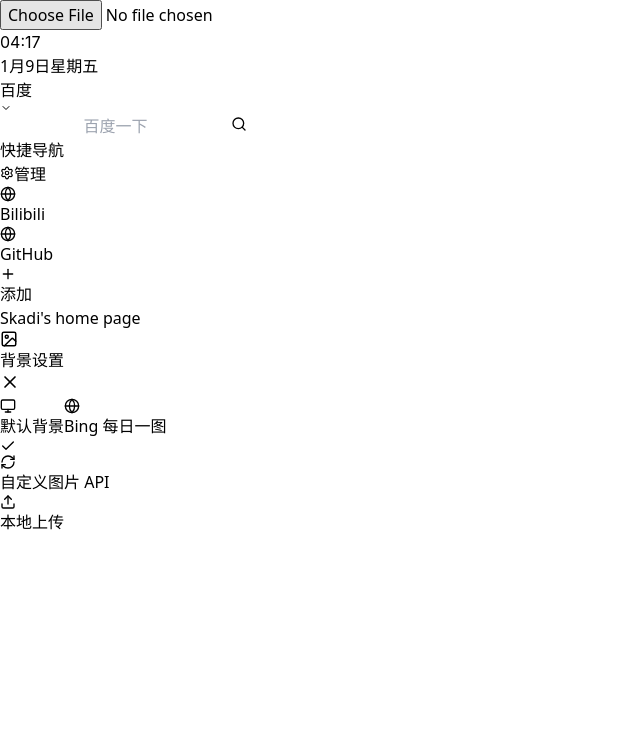
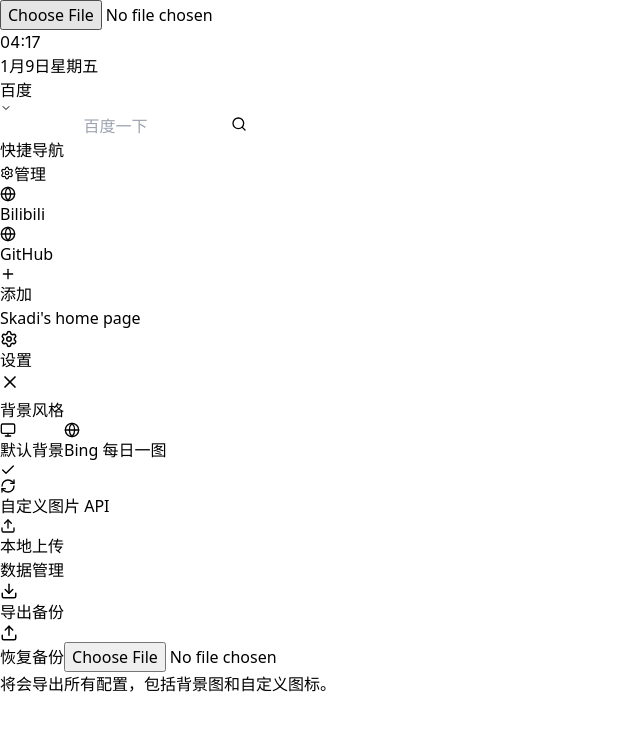
Before and after one commit to sudo-bai/homepage, a React (Vite) app: page / in a window 1280 px wide. Both pictures are taken after a click on the button 7 px from the left and 173 px from the top of the page. Shown: the top 730 px of the page, without its empty margins (0-640 px from the left). Built offline with nearby package versions, Linux system fonts and the light colour scheme; grey boxes are pictures that could not be loaded.

Commit message:
Add:加入配置导出功能

```diff
--- a/src/App.jsx
+++ b/src/App.jsx
@@ -2,10 +2,10 @@
 import {
   Plus, X, Search, Trash2, ChevronDown, Check, Settings, Globe,
   Image as ImageIcon, Upload, Monitor, RefreshCw, Edit,
-  ImagePlus, ArrowLeftRight, Grid, WifiOff
+  ImagePlus, ArrowLeftRight, Grid, WifiOff, Download
 } from 'lucide-react';
 
-// --- 工具函数：图片压缩与转Base64 ---
+// --- 工具函数：图片压缩与转Base64 (保持不变) ---
 const compressAndCacheImage = async (imgUrl, quality = 0.6, maxWidth = 1920) => {
   try {
     if (!imgUrl || imgUrl.startsWith('data:')) return null;
@@ -37,13 +37,11 @@
     // 压缩为 JPEG
     return canvas.toDataURL('image/jpeg', quality);
   } catch (e) {
-    // console.warn("Image caching failed (likely CORS restriction):", e);
-    // 缓存失败是预料之中的（跨域问题），不影响主流程
     return null;
   }
 };
 
-// --- 组件：智能图标 (增强离线版) ---
+// --- 组件：智能图标 (保持不变) ---
 const SmartIcon = ({ url, title, customIcon, isOnline }) => {
   const [src, setSrc] = useState('');
   const [retryCount, setRetryCount] = useState(0);
@@ -212,6 +210,74 @@
     { id: 2, title: 'GitHub', url: 'https://github.com' },
   ];
 
+  // --- 导出配置 ---
+  const handleExportConfig = () => {
+    const config = {
+      version: 1,
+      timestamp: new Date().toISOString(),
+      links: links,
+      bgConfig: bgConfig,
+      searchEngine: searchEngine,
+      customEngineUrl: customEngineUrl
+    };
+
+    const blob = new Blob([JSON.stringify(config, null, 2)], { type: 'application/json' });
+    const url = URL.createObjectURL(blob);
+    const a = document.createElement('a');
+    a.href = url;
+    a.download = `skadi_home_backup_${new Date().toISOString().slice(0,10)}.json`;
+    document.body.appendChild(a);
+    a.click();
+    document.body.removeChild(a);
+    URL.revokeObjectURL(url);
+  };
+
+  // --- 导入配置 ---
+  const handleImportConfig = (e) => {
+    const file = e.target.files[0];
+    if (!file) return;
+
+    const reader = new FileReader();
+    reader.onload = (event) => {
+      try {
+        const config = JSON.parse(event.target.result);
+
+        // 简单的数据校验
+        if (config.links && Array.isArray(config.links)) {
+          setLinks(config.links);
+          // 立即持久化，防止刷新丢失
+          localStorage.setItem('my-nav-links', JSON.stringify(config.links));
+        }
+
+        if (config.bgConfig) {
+          setBgConfig(config.bgConfig);
+          // 立即持久化
+          localStorage.setItem('bg-config', JSON.stringify(config.bgConfig));
+        }
+
+        if (config.searchEngine) {
+          setSearchEngine(config.searchEngine);
+          localStorage.setItem('search-engine-pref', config.searchEngine);
+        }
+
+        if (config.customEngineUrl) {
+          setCustomEngineUrl(config.customEngineUrl);
+          localStorage.setItem('custom-engine-url', config.customEngineUrl);
+        }
+
+        alert(`配置导入成功！\n备份时间: ${config.timestamp ? new Date(config.timestamp).toLocaleString() : '未知'}`);
+        setIsSettingsOpen(false);
+      } catch (err) {
+        alert('导入失败：文件格式错误或已损坏');
+        console.error(err);
+      }
+    };
+    reader.readAsText(file);
+    // 清空 input 使得同一个文件可以再次触发 change
+    e.target.value = '';
+  };
+
+
   useEffect(() => {
     document.title = "Skadi's home page";
     const link = document.querySelector("link[rel~='icon']") || document.createElement('link');
@@ -254,7 +320,6 @@
     };
   }, []);
 
-  // --- 修复后的背景加载与缓存逻辑 ---
   useEffect(() => {
     const loadBackground = async () => {
       let targetUrl = '';
@@ -268,47 +333,29 @@
         targetUrl = 'https://t.alcy.cc/ycy';
       }
 
-      // Base64 直接显示
       if (targetUrl.startsWith('data:')) {
         setActiveBgUrl(targetUrl);
         return;
       }
 
-      // 离线逻辑
       if (!isOnline) {
          const cachedBg = localStorage.getItem('cached_bg_v1');
          if (cachedBg) setActiveBgUrl(cachedBg);
-         // 如果没缓存也没网，也没办法，只能黑屏或者显示默认色
          return;
       }
 
-      // 在线逻辑：
-      // 1. 如果有缓存，优先读取缓存（减少白屏）
-      // 2. 如果没有缓存，直接设置 URL（确保一定能看到图，这是修复的关键）
       const cachedBg = localStorage.getItem('cached_bg_v1');
-
-      // 这里的逻辑改为：不管有没有缓存，先确保 UI 有东西显示。
-      // 如果有缓存用缓存，没缓存用在线 URL。
-      // 然后再尝试去请求“新图”来刷新缓存。
       if (cachedBg) {
         setActiveBgUrl(cachedBg);
       } else {
-        // 关键修复：没缓存时，直接用 URL，不走 Image 对象加载，避免 CORS 失败导致不显示
         setActiveBgUrl(targetUrl);
       }
 
-      // 3. 后台尝试缓存：尝试使用 CORS 加载图片
-      // 如果服务器支持 CORS，我们就能把它存到 localStorage，下次离线就能用了。
-      // 如果服务器不支持 CORS，这里会报错，但不会影响上面已经设置好的背景显示。
       const img = new Image();
       img.crossOrigin = "Anonymous";
       img.src = targetUrl;
 
       img.onload = async () => {
-        // 只有支持跨域的图片才能走到这里
-        // 更新 UI 显示这个“合法”的新图（可选，为了让用户看到最新鲜的图）
-        // setActiveBgUrl(targetUrl); // 如果你希望每次都刷新，可以取消注释这行
-
         try {
            const base64 = await compressAndCacheImage(targetUrl);
            if (base64) {
@@ -318,13 +365,9 @@
       };
 
       img.onerror = () => {
-        // 跨域失败或网络错误
-        // 确保最终回退到直接使用 URL (如果是之前展示的是旧缓存，这里可以选择是否要强制刷新为新 URL)
-        // 这里为了保险，如果当前没图，强制设为 targetUrl
         if (!cachedBg) {
             setActiveBgUrl(targetUrl);
         }
-        // console.log("Background caching skipped due to CORS or network error");
       };
     };
 
@@ -638,7 +681,7 @@
           <div className="flex justify-between items-center mb-3 px-2">
             <h2 className="text-white/50 text-[10px] font-medium tracking-wider uppercase">快捷导航</h2>
             <div className="flex items-center gap-2">
-              <button onClick={() => setIsSettingsOpen(true)} className="p-1.5 rounded-full text-white/40 hover:text-white hover:bg-white/10 transition-colors" title="背景设置">
+              <button onClick={() => setIsSettingsOpen(true)} className="p-1.5 rounded-full text-white/40 hover:text-white hover:bg-white/10 transition-colors" title="通用设置">
                 <Settings size={14} />
               </button>
               <button
@@ -757,30 +800,35 @@
         </div>
       )}
 
-      {/* 背景设置弹窗 */}
+      {/* 设置弹窗 (包含背景与数据备份) */}
       {isSettingsOpen && (
         <div className="fixed inset-0 z-[60] flex items-center justify-center p-4">
           <div className="absolute inset-0 bg-black/60 backdrop-blur-sm" onClick={() => setIsSettingsOpen(false)}></div>
           <div className="relative w-full max-w-sm bg-black/40 backdrop-blur-2xl border border-white/20 rounded-2xl p-6 shadow-2xl animate-bounce-in">
             <div className="flex justify-between items-center mb-6">
               <h3 className="text-lg font-semibold text-white flex items-center gap-2">
-                <ImageIcon size={18} /> 背景设置
+                <Settings size={18} /> 设置
               </h3>
               <button onClick={() => setIsSettingsOpen(false)} className="text-white/50 hover:text-white"><X size={20} /></button>
             </div>
-            <div className="space-y-3">
-              <button onClick={() => setBgConfig({ ...bgConfig, type: 'default' })} className={`w-full p-3 rounded-xl border flex items-center gap-3 transition-all ${bgConfig.type === 'default' ? 'bg-white/10 border-white/50' : 'bg-transparent border-white/10 hover:bg-white/5'}`}>
+
+            <div className="space-y-6">
+              {/* 背景设置部分 */}
+              <div>
+                <h4 className="text-xs font-bold text-white/40 uppercase tracking-wider mb-3 ml-1">背景风格</h4>
+                <div className="space-y-2">
+                  <button onClick={() => setBgConfig({ ...bgConfig, type: 'default' })} className={`w-full p-2.5 rounded-xl border flex items-center gap-3 transition-all ${bgConfig.type === 'default' ? 'bg-white/10 border-white/50' : 'bg-transparent border-white/10 hover:bg-white/5'}`}>
                     <div className="w-8 h-8 rounded-lg bg-pink-500/20 flex items-center justify-center text-pink-400"><Monitor size={16}/></div>
                     <div className="text-left flex-1"><div className="text-sm font-medium text-white">默认背景</div></div>
                     {bgConfig.type === 'default' && <Check size={16} className="text-green-400"/>}
                   </button>
-              <button onClick={() => setBgConfig({ ...bgConfig, type: 'bing' })} className={`w-full p-3 rounded-xl border flex items-center gap-3 transition-all ${bgConfig.type === 'bing' ? 'bg-white/10 border-white/50' : 'bg-transparent border-white/10 hover:bg-white/5'}`}>
+                  <button onClick={() => setBgConfig({ ...bgConfig, type: 'bing' })} className={`w-full p-2.5 rounded-xl border flex items-center gap-3 transition-all ${bgConfig.type === 'bing' ? 'bg-white/10 border-white/50' : 'bg-transparent border-white/10 hover:bg-white/5'}`}>
                     <div className="w-8 h-8 rounded-lg bg-blue-500/20 flex items-center justify-center text-blue-400"><Globe size={16}/></div>
                     <div className="text-left flex-1"><div className="text-sm font-medium text-white">Bing 每日一图</div></div>
                     {bgConfig.type === 'bing' && <Check size={16} className="text-green-400"/>}
                   </button>
                   <div className={`rounded-xl border transition-all overflow-hidden ${bgConfig.type === 'api' ? 'bg-white/10 border-white/50' : 'bg-transparent border-white/10'}`}>
-                <button onClick={() => setBgConfig({ ...bgConfig, type: 'api' })} className="w-full p-3 flex items-center gap-3">
+                    <button onClick={() => setBgConfig({ ...bgConfig, type: 'api' })} className="w-full p-2.5 flex items-center gap-3">
                       <div className="w-8 h-8 rounded-lg bg-purple-500/20 flex items-center justify-center text-purple-400"><RefreshCw size={16}/></div>
                       <div className="text-left flex-1"><div className="text-sm font-medium text-white">自定义图片 API</div></div>
                       {bgConfig.type === 'api' && <Check size={16} className="text-green-400"/>}
@@ -788,15 +836,15 @@
                     {bgConfig.type === 'api' && <div className="px-3 pb-3"><input type="text" value={bgConfig.customApi} onChange={(e) => setBgConfig({ ...bgConfig, customApi: e.target.value })} placeholder="输入图片 API 地址..." className="w-full bg-black/20 border border-white/10 rounded-lg px-3 py-2 text-xs text-white focus:outline-none focus:border-white/30" /></div>}
                   </div>
                   <div className={`rounded-xl border transition-all overflow-hidden ${bgConfig.type === 'upload' ? 'bg-white/10 border-white/50' : 'bg-transparent border-white/10'}`}>
-                <button onClick={() => setBgConfig({ ...bgConfig, type: 'upload' })} className="w-full p-3 flex items-center gap-3">
+                    <button onClick={() => setBgConfig({ ...bgConfig, type: 'upload' })} className="w-full p-2.5 flex items-center gap-3">
                       <div className="w-8 h-8 rounded-lg bg-orange-500/20 flex items-center justify-center text-orange-400"><Upload size={16}/></div>
                       <div className="text-left flex-1"><div className="text-sm font-medium text-white">本地上传</div></div>
                       {bgConfig.type === 'upload' && <Check size={16} className="text-green-400"/>}
                     </button>
                     {bgConfig.type === 'upload' && (
                       <div className="px-3 pb-3">
-                    <label className="flex flex-col items-center justify-center w-full h-24 border border-dashed border-white/20 rounded-lg cursor-pointer hover:bg-white/5 transition-colors">
-                      <div className="flex flex-col items-center justify-center pt-5 pb-6">
+                        <label className="flex flex-col items-center justify-center w-full h-20 border border-dashed border-white/20 rounded-lg cursor-pointer hover:bg-white/5 transition-colors">
+                          <div className="flex flex-col items-center justify-center">
                             <p className="text-xs text-white/50">点击选择图片 (Max 4MB)</p>
                           </div>
                           <input type="file" accept="image/*" className="hidden"
@@ -812,6 +860,32 @@
                       </div>
                     )}
                   </div>
+                </div>
+              </div>
+
+              {/* 数据备份部分 */}
+              <div>
+                <h4 className="text-xs font-bold text-white/40 uppercase tracking-wider mb-3 ml-1">数据管理</h4>
+                <div className="grid grid-cols-2 gap-3">
+                   <button
+                    onClick={handleExportConfig}
+                    className="flex flex-col items-center justify-center gap-2 p-3 rounded-xl bg-white/5 border border-white/10 hover:bg-white/10 hover:border-white/30 transition-all text-white/80 hover:text-white"
+                   >
+                     <Download size={18} className="text-blue-400" />
+                     <span className="text-xs font-medium">导出备份</span>
+                   </button>
+
+                   <label className="flex flex-col items-center justify-center gap-2 p-3 rounded-xl bg-white/5 border border-white/10 hover:bg-white/10 hover:border-white/30 transition-all text-white/80 hover:text-white cursor-pointer">
+                     <Upload size={18} className="text-green-400" />
+                     <span className="text-xs font-medium">恢复备份</span>
+                     <input type="file" accept=".json" onChange={handleImportConfig} className="hidden" />
+                   </label>
+                </div>
+                <p className="text-[10px] text-white/30 mt-2 text-center">
+                  将会导出所有配置，包括背景图和自定义图标。
+                </p>
+              </div>
+
             </div>
           </div>
         </div>
```
Lines whose indentation alone changed are shown as unchanged.
